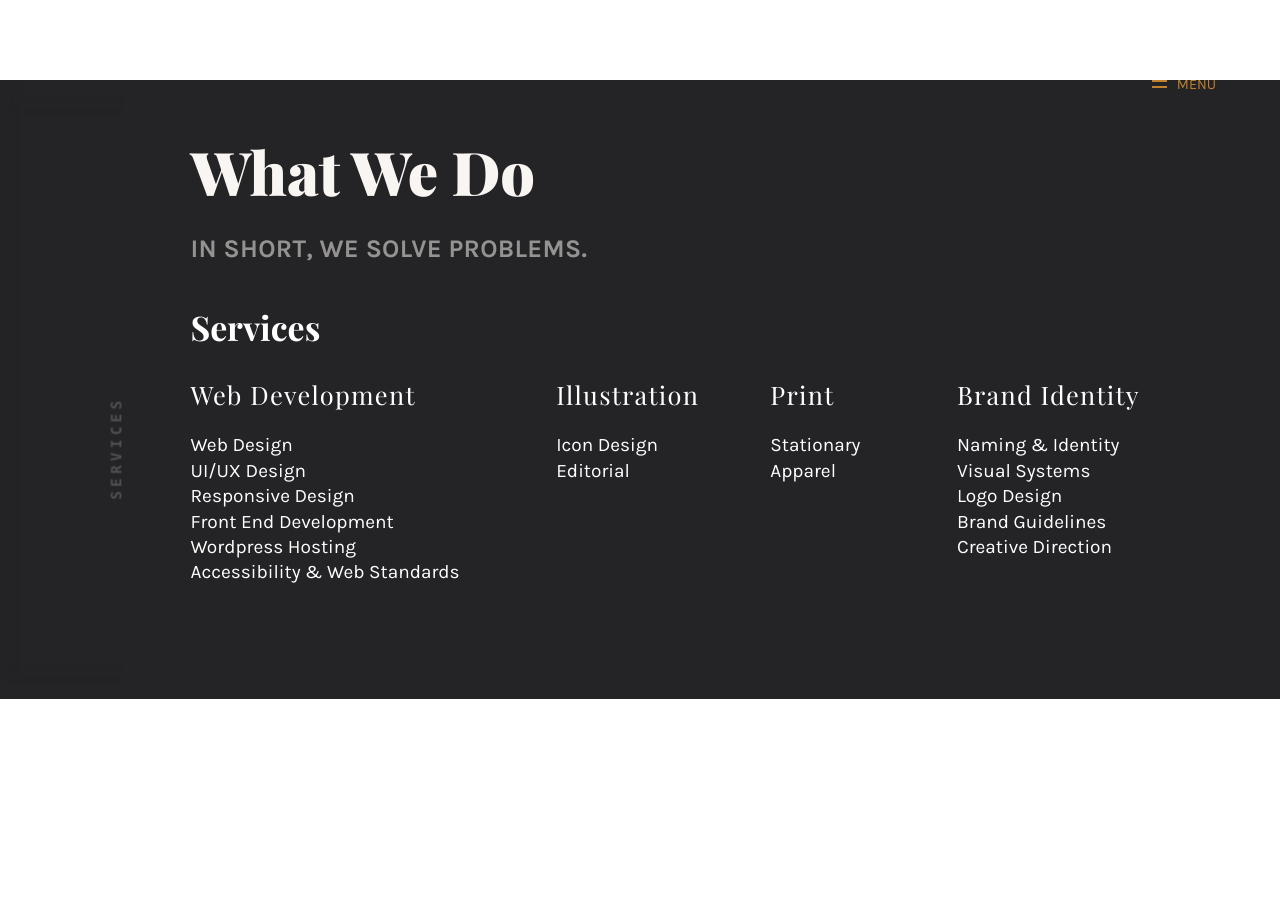
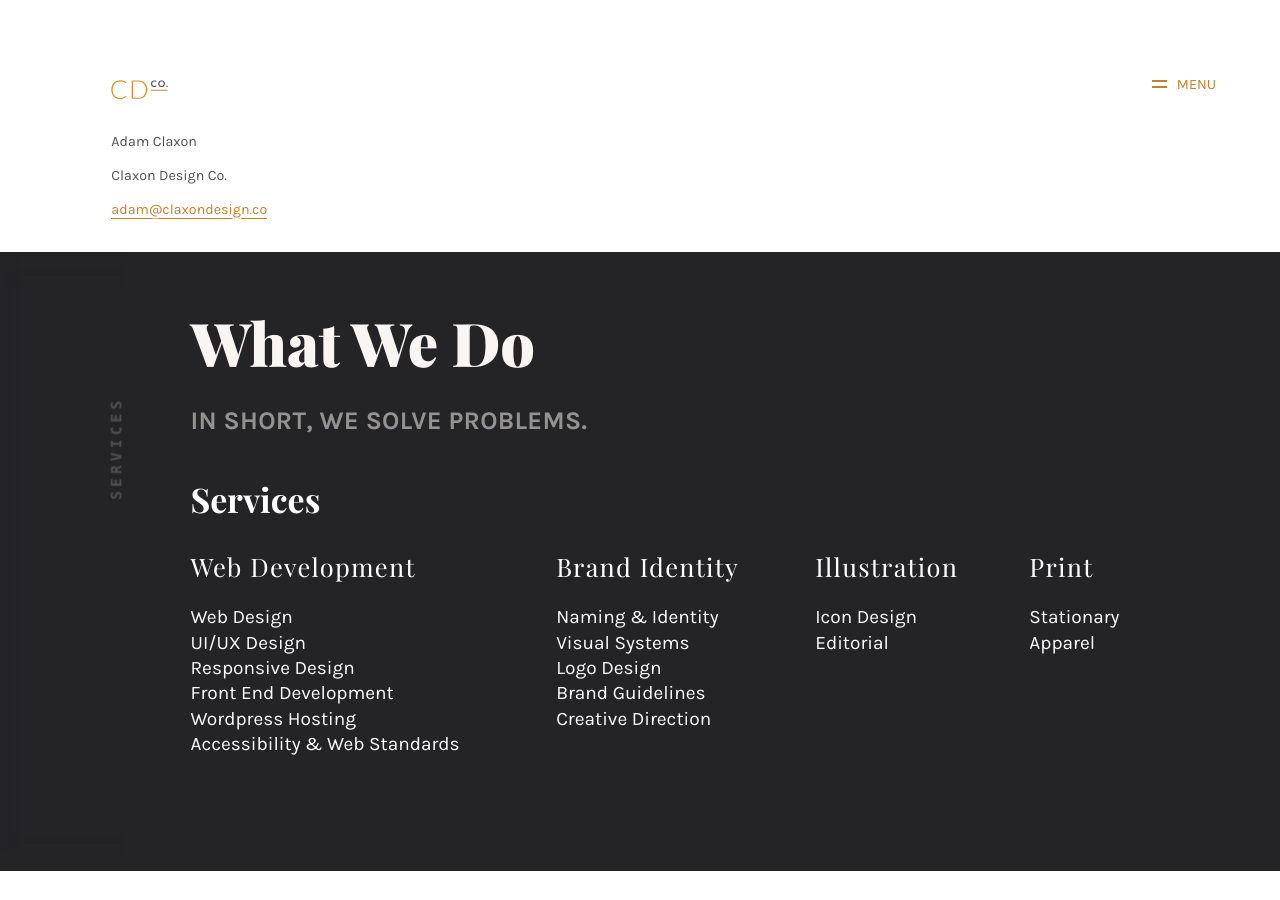
Before and after one commit to claxondesignco/claxondesignco.github.io, a Jekyll site: the page built from services.md, in a window 1280 px wide. Built offline with Jekyll 4.4.1, drawn with Linux system fonts in a browser that asks for light colours; comment, search, counter and statistics services are not loaded.

Commit message:
Moved header to default layout, fixed menu width.

```diff
--- a/_layouts/default.html
+++ b/_layouts/default.html
@@ -14,11 +14,17 @@
     <nav role="navigation">
       <button id="toggle" aria-label="Navigation Menu" aria-expanded="true">Menu</button>
       <ul id="menu">
+        <li><a href="/services/">Services</a></li>
         <li><a href="/about/">About</a></li>
         <li><a href="/work/">Work</a></li>
       </ul>
     </nav>
     <main role="main">
+      <a href="/" class="logo-link">{% include logo_small.svg %}</a>
+      <p><small>Adam Claxon<br>
+          Claxon Design Co.<br>
+      <a href="mailto:adam@claxondesign.co">adam@claxondesign.co</a></small></p>
+
       {{ content }}
     </main>
     <script src="https://ajax.googleapis.com/ajax/libs/jquery/3.3.1/jquery.min.js"></script>
--- a/_sass/_navigation.sass
+++ b/_sass/_navigation.sass
@@ -44,6 +44,7 @@ nav[role="navigation"]
     text-align: right
     display: block
     margin: 0
+    padding: 0
 
     &.hidden
       overflow: hidden
--- a/css/main.scss
+++ b/css/main.scss
@@ -18,6 +18,10 @@
   .co {
     fill: $black-t2;
   }
+}
+
+.logo-link {
+  border-bottom: none;
 }
 
 @media (min-width: 727px) {
--- a/scripts/site.js
+++ b/scripts/site.js
@@ -7,5 +7,5 @@ $(function() {
 $("#toggle").click(function() {
   $( this ).attr('aria-expanded', function (i, attr) {
     return attr == 'true' ? 'false' : 'true'});
-  $( "#menu" ).slideToggle( "slow", function() {});
+  $( "#menu" ).slideToggle( function() {});
 });
--- a/services.md
+++ b/services.md
@@ -21,17 +21,17 @@ layout: default
   - Front End Development
   - Wordpress Hosting
   - Accessibility & Web Standards
+- ### Brand&nbsp;Identity
+  - Naming & Identity
+  - Visual Systems
+  - Logo Design
+  - Brand Guidelines
+  - Creative Direction
 - ### Illustration
 	- Icon Design
 	- Editorial
 - ### Print
 	- Stationary
 	- Apparel
-- ### Brand Identity
-  - Naming & Identity
-  - Visual Systems
-  - Logo Design
-  - Brand Guidelines
-  - Creative Direction
 
 </div>
```
Also changed, not shown: index.md (+0 -6 lines).
